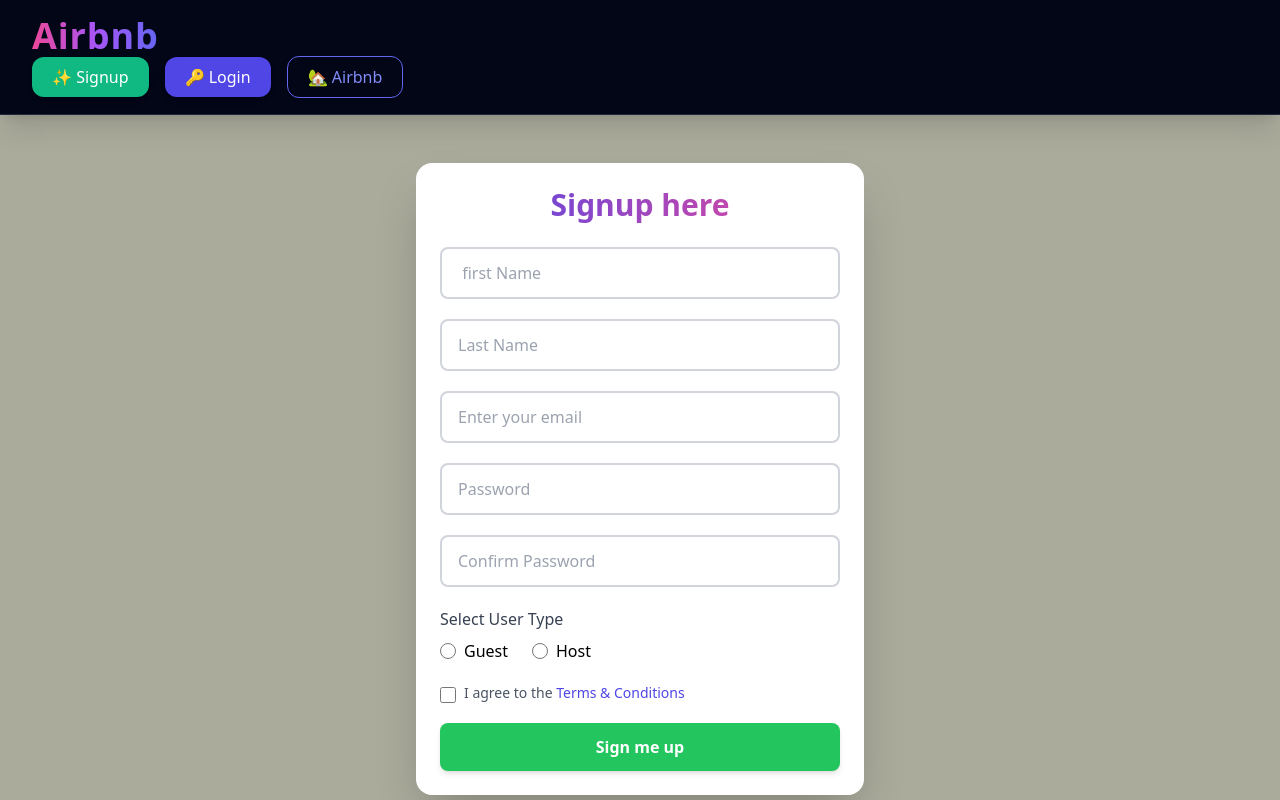
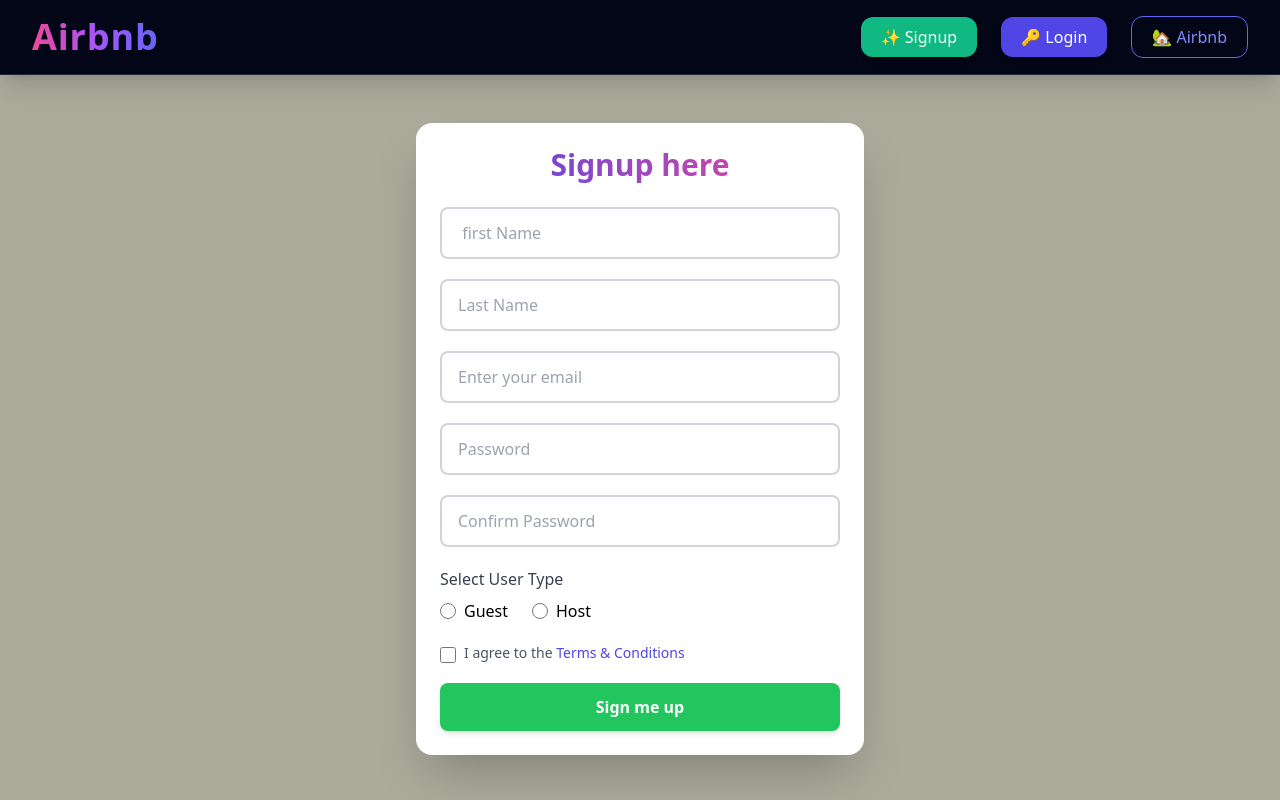
Before and after one commit to gitabhi1733/NEWAIRBNB, a Node server app: page /signup in a window 1280 px wide. Run offline with Node 20, Linux system fonts and the light colour scheme; some libraries are stand-ins or nearby versions.

Commit message:
using some css

```diff
--- a/airbnb1/views/partials/nav.ejs
+++ b/airbnb1/views/partials/nav.ejs
@@ -14,12 +14,13 @@
     Airbnb
   </span>
 </h1>
+</div>
 
-      <p class="text-sm text-slate-400">
+      <!-- <p class="text-sm text-slate-400"> -->
 
 
     <!-- Navigation Links -->
-    <div class="flex items-center gap-4">
+    <div class="flex items-center gap-6 ">
 
       <% if (isloggedIn) { %>
         <% if(user.userType === 'guest'){ %>
```
